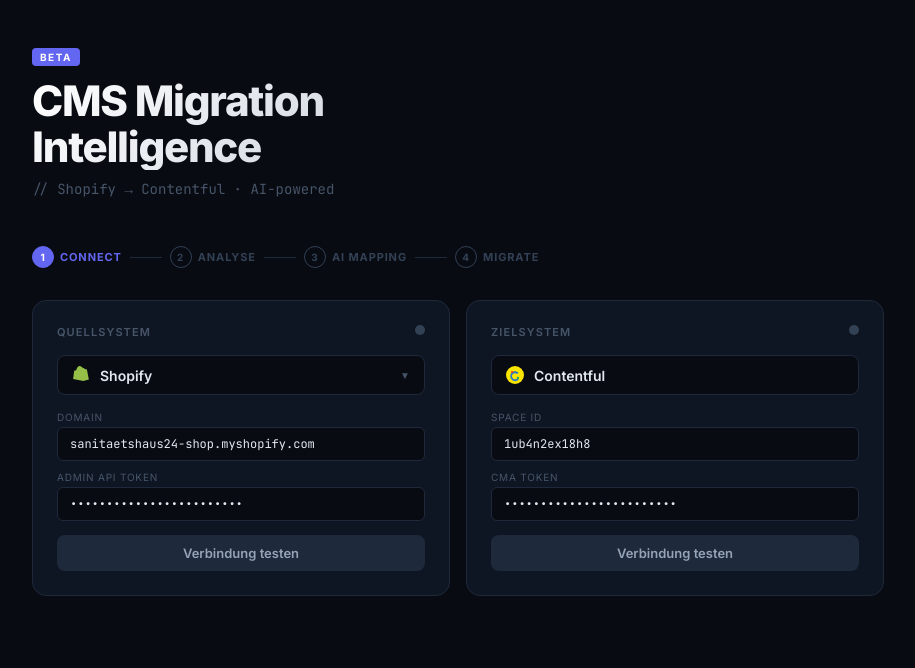
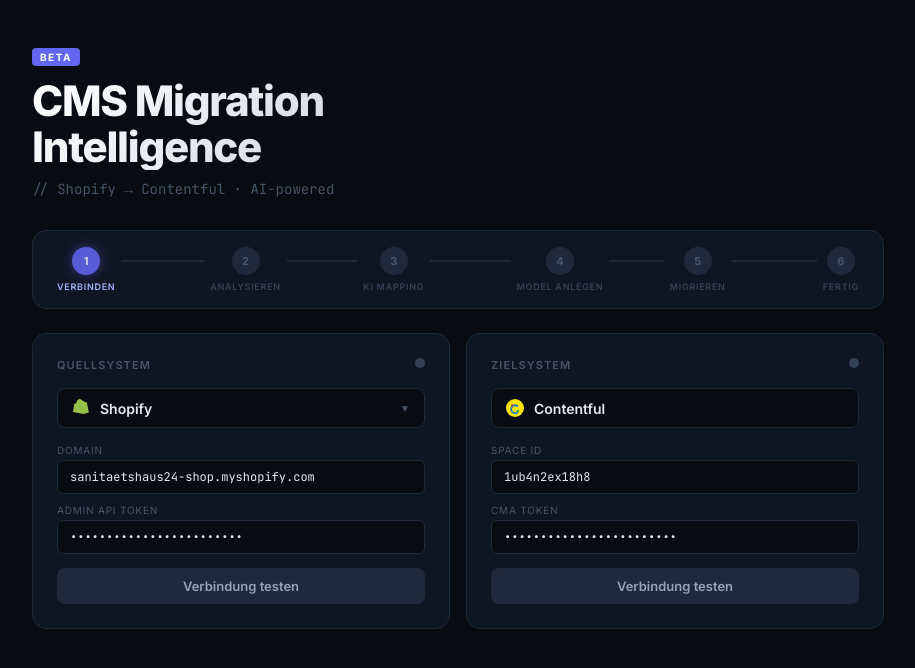
Before and after one commit to stkono123/cms-migration-tool, a Next.js app: page / in a window 1280 px wide. Shown: the top 668 px of the page, without its empty margins (182-1097 px from the left). Built offline with nearby package versions, Linux system fonts and the light colour scheme.

Commit message:
Update page.js

```diff
--- a/app/page.js
+++ b/app/page.js
@@ -22,6 +22,15 @@
   { id: 'adobe', label: 'Adobe Commerce', logo: null, available: false },
   { id: 'sap', label: 'SAP Commerce', logo: null, available: false },
   { id: 'wordpress', label: 'WordPress', logo: null, available: false },
+]
+
+const PIPELINE_STEPS = [
+  { id: 'connect', label: 'Verbinden' },
+  { id: 'analyse', label: 'Analysieren' },
+  { id: 'mapping', label: 'KI Mapping' },
+  { id: 'model', label: 'Model anlegen' },
+  { id: 'migrate', label: 'Migrieren' },
+  { id: 'done', label: 'Fertig' },
 ]
 
 export default function Home() {
@@ -50,6 +59,32 @@
   const [mounted, setMounted] = useState(false)
 
   useEffect(() => { setMounted(true) }, [])
+
+  const bothConnected = shopifyStatus === 'connected' && contentfulStatus === 'connected'
+
+  const currentStep = () => {
+    if (migrateResults && migrateResults.filter(r => r.status === 'success').length > 0) return 'done'
+    if (migrating) return 'migrate'
+    if (deployResults) return 'migrate'
+    if (deploying) return 'model'
+    if (mapping) return 'model'
+    if (mappingLoading) return 'mapping'
+    if (inventory) return 'mapping'
+    if (analyzing) return 'analyse'
+    if (bothConnected) return 'analyse'
+    return 'connect'
+  }
+
+  const getStepStatus = (stepId) => {
+    const order = PIPELINE_STEPS.map(s => s.id)
+    const current = currentStep()
+    const currentIdx = order.indexOf(current)
+    const stepIdx = order.indexOf(stepId)
+    if (stepId === 'done' && migrateResults && migrateResults.filter(r => r.status === 'success').length > 0) return 'done'
+    if (stepIdx < currentIdx) return 'done'
+    if (stepIdx === currentIdx) return 'active'
+    return 'pending'
+  }
 
   const steps = [
     'Verbinde mit Shopify...',
@@ -80,9 +115,7 @@
       const data = await shopifyFetch('shop.json')
       if (data.shop) setShopifyStatus('connected')
       else setShopifyStatus('error')
-    } catch {
-      setShopifyStatus('error')
-    }
+    } catch { setShopifyStatus('error') }
   }
 
   async function testContentful() {
@@ -101,9 +134,7 @@
       const data = await res.json()
       if (data.name) setContentfulStatus('connected')
       else setContentfulStatus('error')
-    } catch {
-      setContentfulStatus('error')
-    }
+    } catch { setContentfulStatus('error') }
   }
 
   async function analyze() {
@@ -152,9 +183,7 @@
       })
       const parsed = await res.json()
       setMapping(parsed)
-    } catch (e) {
-      console.error(e)
-    }
+    } catch (e) { console.error(e) }
     setMappingLoading(false)
   }
 
@@ -168,9 +197,7 @@
       })
       const data = await res.json()
       setDeployResults(data.results)
-    } catch (e) {
-      console.error(e)
-    }
+    } catch (e) { console.error(e) }
     setDeploying(false)
   }
 
@@ -184,14 +211,12 @@
       })
       const data = await res.json()
       setMigrateResults(data.results)
-    } catch (e) {
-      console.error(e)
-    }
+    } catch (e) { console.error(e) }
     setMigrating(false)
   }
 
   async function resetContentful() {
-    if (!confirm('Alle Contentful Entries und Content Types löschen? Das kann nicht rückgängig gemacht werden.')) return
+    if (!confirm('Alle Contentful Entries und Content Types löschen?')) return
     setResetting(true)
     try {
       await fetch('/api/reset-contentful', {
@@ -200,9 +225,7 @@
       })
       setDeployResults(null)
       setMigrateResults(null)
-    } catch (e) {
-      console.error(e)
-    }
+    } catch (e) { console.error(e) }
     setResetting(false)
   }
 
@@ -216,7 +239,6 @@
     setAnalyzeStep(0)
   }
 
-  const bothConnected = shopifyStatus === 'connected' && contentfulStatus === 'connected'
   const selectedSource = SOURCE_SYSTEMS.find(s => s.id === sourceSystem)
 
   if (!mounted) return null
@@ -246,7 +268,8 @@
 
       <div style={{ maxWidth: 900, margin: '0 auto', padding: '48px 24px' }}>
 
-        <div className="fade-up" style={{ marginBottom: 48 }}>
+        {/* Header */}
+        <div className="fade-up" style={{ marginBottom: 32 }}>
           <div style={{ display: 'flex', alignItems: 'center', gap: 10, marginBottom: 12 }}>
             <div style={{ background: '#6366f1', borderRadius: 4, padding: '3px 8px', fontSize: 10, fontWeight: 700, letterSpacing: '0.15em', textTransform: 'uppercase', color: '#fff' }}>Beta</div>
           </div>
@@ -258,28 +281,53 @@
           </p>
         </div>
 
-        <div className="fade-up" style={{ display: 'flex', alignItems: 'center', gap: 8, marginBottom: 32, animationDelay: '0.1s' }}>
-          {['Connect', 'Analyse', 'AI Mapping', 'Migrate'].map((s, i) => {
-            const active = i === 0 || (i === 1 && inventory) || (i === 2 && mapping) || (i === 3 && deployResults)
+        {/* Pipeline Status */}
+        <div className="fade-up" style={{ background: '#0f1623', border: '1px solid #1e293b', borderRadius: 14, padding: '16px 24px', marginBottom: 24, animationDelay: '0.05s' }}>
+          <div style={{ display: 'flex', alignItems: 'center', justifyContent: 'space-between' }}>
+            {PIPELINE_STEPS.map((step, i) => {
+              const status = getStepStatus(step.id)
               return (
-              <div key={s} style={{ display: 'flex', alignItems: 'center', gap: 8 }}>
-                <div style={{ display: 'flex', alignItems: 'center', gap: 6, color: active ? '#6366f1' : '#334155', fontSize: 11, fontWeight: 700, letterSpacing: '0.08em', textTransform: 'uppercase' }}>
-                  <div style={{ width: 22, height: 22, borderRadius: '50%', border: `1.5px solid ${active ? '#6366f1' : '#334155'}`, display: 'flex', alignItems: 'center', justifyContent: 'center', fontSize: 10, background: active ? '#6366f1' : 'transparent', color: active ? '#fff' : '#334155' }}>{i + 1}</div>
-                  {s}
+                <div key={step.id} style={{ display: 'flex', alignItems: 'center', flex: i < PIPELINE_STEPS.length - 1 ? 1 : 'none' }}>
+                  <div style={{ display: 'flex', flexDirection: 'column', alignItems: 'center', gap: 6 }}>
+                    <div style={{
+                      width: 28, height: 28, borderRadius: '50%',
+                      display: 'flex', alignItems: 'center', justifyContent: 'center',
+                      fontSize: 11, fontWeight: 700,
+                      background: status === 'done' ? '#166534' : status === 'active' ? '#6366f1' : '#1e293b',
+                      color: status === 'done' ? '#22c55e' : status === 'active' ? '#fff' : '#475569',
+                      border: status === 'active' ? '2px solid #6366f1' : '2px solid transparent',
+                      boxShadow: status === 'active' ? '0 0 12px rgba(99,102,241,0.5)' : 'none',
+                      transition: 'all 0.3s',
+                      ...(status === 'active' ? { animation: 'pulse 2s ease infinite' } : {})
+                    }}>
+                      {status === 'done' ? '✓' : i + 1}
                     </div>
-                {i < 3 && <div style={{ width: 32, height: 1, background: '#1e293b' }} />}
+                    <div style={{
+                      fontSize: 9, fontWeight: 600, textTransform: 'uppercase', letterSpacing: '0.08em',
+                      color: status === 'done' ? '#22c55e' : status === 'active' ? '#a5b4fc' : '#334155',
+                      whiteSpace: 'nowrap', transition: 'color 0.3s'
+                    }}>{step.label}</div>
+                  </div>
+                  {i < PIPELINE_STEPS.length - 1 && (
+                    <div style={{
+                      flex: 1, height: 2, margin: '0 6px', marginBottom: 18,
+                      background: getStepStatus(PIPELINE_STEPS[i + 1].id) === 'pending' ? '#1e293b' : '#166534',
+                      transition: 'background 0.5s'
+                    }} />
+                  )}
                 </div>
               )
             })}
           </div>
+        </div>
 
+        {/* Connection Cards */}
         <div style={{ display: 'grid', gridTemplateColumns: '1fr 1fr', gap: 16, marginBottom: 20 }}>
           <div className="fade-up" style={{ background: '#0f1623', border: `1px solid ${shopifyStatus === 'connected' ? '#166534' : shopifyStatus === 'error' ? '#7f1d1d' : '#1e293b'}`, borderRadius: 14, padding: 24, animationDelay: '0.2s', transition: 'border-color 0.3s' }}>
             <div style={{ display: 'flex', justifyContent: 'space-between', alignItems: 'flex-start', marginBottom: 16 }}>
               <div style={{ fontSize: 11, fontWeight: 600, color: '#475569', textTransform: 'uppercase', letterSpacing: '0.1em' }}>Quellsystem</div>
               <div style={{ width: 10, height: 10, borderRadius: '50%', background: shopifyStatus === 'connected' ? '#22c55e' : shopifyStatus === 'error' ? '#ef4444' : shopifyStatus === 'loading' ? '#f59e0b' : '#334155', boxShadow: shopifyStatus === 'connected' ? '0 0 8px #22c55e' : 'none', ...(shopifyStatus === 'loading' ? { animation: 'pulse 1s infinite' } : {}) }} />
             </div>
-
             <div style={{ position: 'relative', marginBottom: 16 }}>
               <button onClick={() => setSourceDropdownOpen(!sourceDropdownOpen)} style={{ width: '100%', background: '#080b12', border: '1px solid #1e293b', borderRadius: 8, padding: '10px 14px', color: '#e2e8f0', cursor: 'pointer', display: 'flex', alignItems: 'center', justifyContent: 'space-between', fontFamily: 'Inter, sans-serif', fontSize: 14, fontWeight: 600 }}>
                 <div style={{ display: 'flex', alignItems: 'center', gap: 10 }}>
@@ -302,7 +350,6 @@
                 </div>
               )}
             </div>
-
             <div style={{ marginBottom: 10 }}>
               <div style={{ fontSize: 10, color: '#475569', marginBottom: 4, textTransform: 'uppercase', letterSpacing: '0.08em' }}>Domain</div>
               <input style={inputStyle} value={shopifyDomain} onChange={e => setShopifyDomain(e.target.value)} placeholder="shop.myshopify.com" />
@@ -339,6 +386,7 @@
           </div>
         </div>
 
+        {/* Analyze + Reset Buttons */}
         {bothConnected && !inventory && !analyzing && (
           <div className="fade-up" style={{ animationDelay: '0.1s' }}>
             <button onClick={analyze} style={{ width: '100%', padding: '18px 24px', borderRadius: 12, border: 'none', cursor: 'pointer', fontSize: 16, fontWeight: 700, fontFamily: 'Inter, sans-serif', background: 'linear-gradient(135deg, #6366f1 0%, #8b5cf6 100%)', color: '#fff', marginBottom: 12, animation: 'glow 2s ease infinite' }}>
@@ -350,6 +398,7 @@
           </div>
         )}
 
+        {/* Analyzing */}
         {analyzing && (
           <div className="fade-up" style={{ background: '#0f1623', border: '1px solid #1e293b', borderRadius: 14, padding: 32, marginBottom: 20, textAlign: 'center' }}>
             <div style={{ width: 40, height: 40, border: '3px solid #1e293b', borderTopColor: '#6366f1', borderRadius: '50%', margin: '0 auto 24px', animation: 'spin 0.8s linear infinite' }} />
@@ -362,6 +411,7 @@
           </div>
         )}
 
+        {/* Inventory */}
         {inventory && !mapping && (
           <div className="fade-up">
             <div style={{ background: '#0f1623', border: '1px solid #166534', borderRadius: 14, padding: 28, marginBottom: 16 }}>
@@ -411,6 +461,7 @@
           </div>
         )}
 
+        {/* Mapping */}
         {mapping && (
           <div className="fade-up" style={{ marginTop: 16 }}>
             <div style={{ background: '#0f1623', border: '1px solid #312e81', borderRadius: 14, padding: 28, marginBottom: 16 }}>
```
Lines whose indentation alone changed are shown as unchanged.
